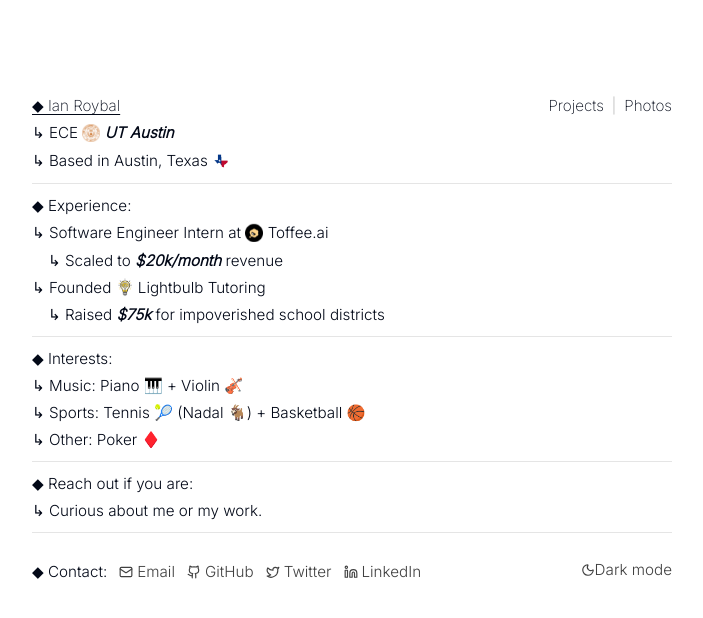
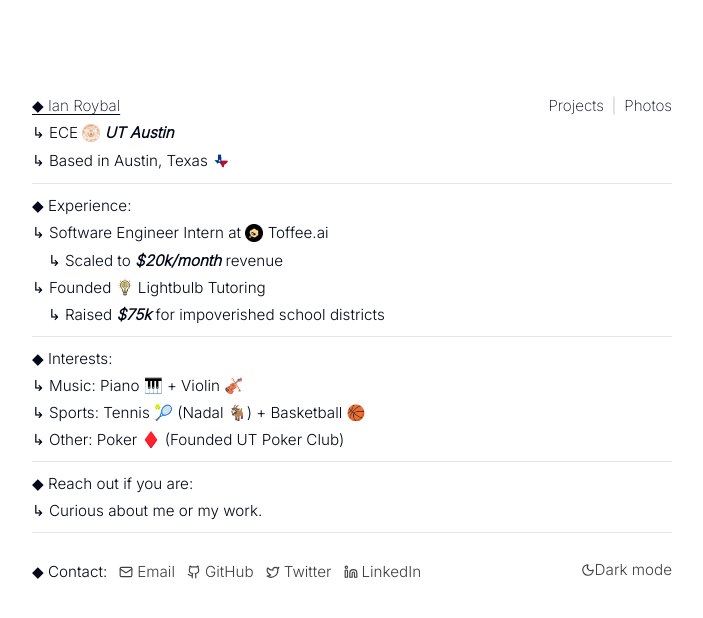
Before and after one commit to ir272/ianroybal-portfolio, a Next.js app: page / in a window 1280 px wide. Shown: the top 618 px of the page, without its empty margins (288-991 px from the left). Built offline with nearby package versions, Linux system fonts and the light colour scheme.

Commit message:
hyperlinks

```diff
--- a/app/page.tsx
+++ b/app/page.tsx
@@ -58,10 +58,10 @@
         {/* Experience */}
         <div className="text-sm sm:text-[0.95rem] leading-tight space-y-2">
           <div>◆ Experience:</div>
-          <div>↳ Software Engineer Intern at <Logo src="/toffee.png" alt="Toffee.ai" /> Toffee.ai</div>
+          <div>↳ Software Engineer Intern at <Logo src="/toffee.png" alt="Toffee.ai" /> <a href="https://toffee.ai/" target="_blank" rel="noreferrer" className="hover-underline-nudge">Toffee.ai</a></div>
           <div className="ml-4">↳ Scaled to <span className="font-bold slight-italic">$20k/month</span> revenue</div>
-          <div>↳ Founded <Logo src="/lbt.png" alt="Lightbulb Tutoring" /> Lightbulb Tutoring</div>
-          <div className="ml-4">↳ Raised <span className="font-bold slight-italic">$75k</span> for impoverished school districts</div>
+          <div>↳ Founded <Logo src="/lbt.png" alt="Lightbulb Tutoring" /> <a href="https://www.instagram.com/lightbulb_tut/" target="_blank" rel="noreferrer" className="hover-underline-nudge">Lightbulb Tutoring</a></div>
+          <div className="ml-4">↳ Raised <span className="font-bold slight-italic">$75k</span> for <a href="https://www.youtube.com/watch?v=R3s4H16X9VA" target="_blank" rel="noreferrer" className="hover-underline-nudge">impoverished school districts</a></div>
         </div>
 
         <div className="my-3 border-t border-neutral-200 dark:border-neutral-700" />
@@ -71,7 +71,7 @@
           <div>◆ Interests:</div>
           <div>↳ Music: Piano 🎹 + Violin 🎻</div>
           <div>↳ Sports: Tennis 🎾 (Nadal 🐐) + Basketball 🏀</div>
-          <div>↳ Other: Poker ♦️</div>
+          <div>↳ Other: Poker ♦️ (Founded <a href="https://discord.gg/GKhA7YW3cH" target="_blank" rel="noreferrer" className="hover-underline-nudge">UT Poker Club</a>)</div>
         </div>
 
         <div className="my-3 border-t border-neutral-200 dark:border-neutral-700" />
```
